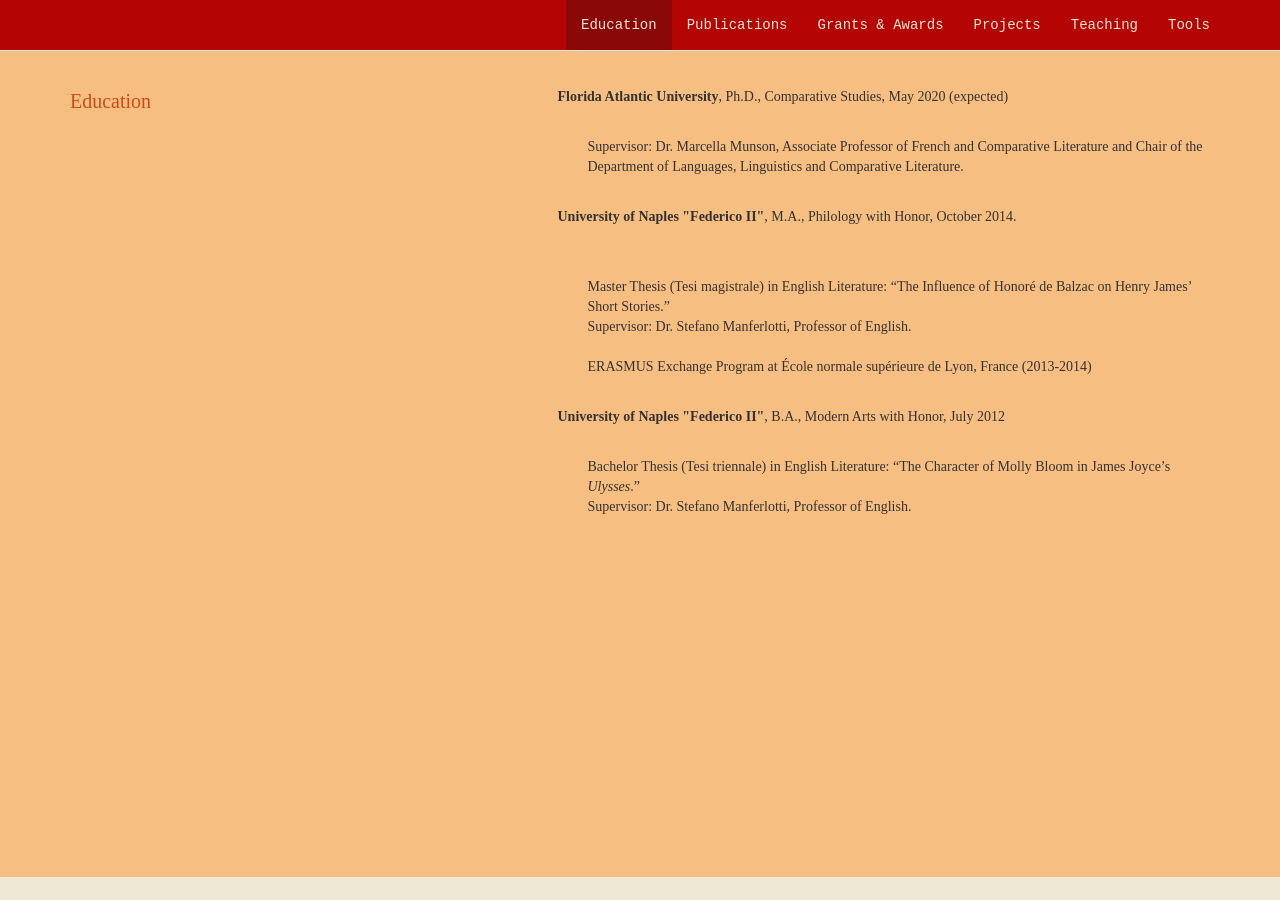
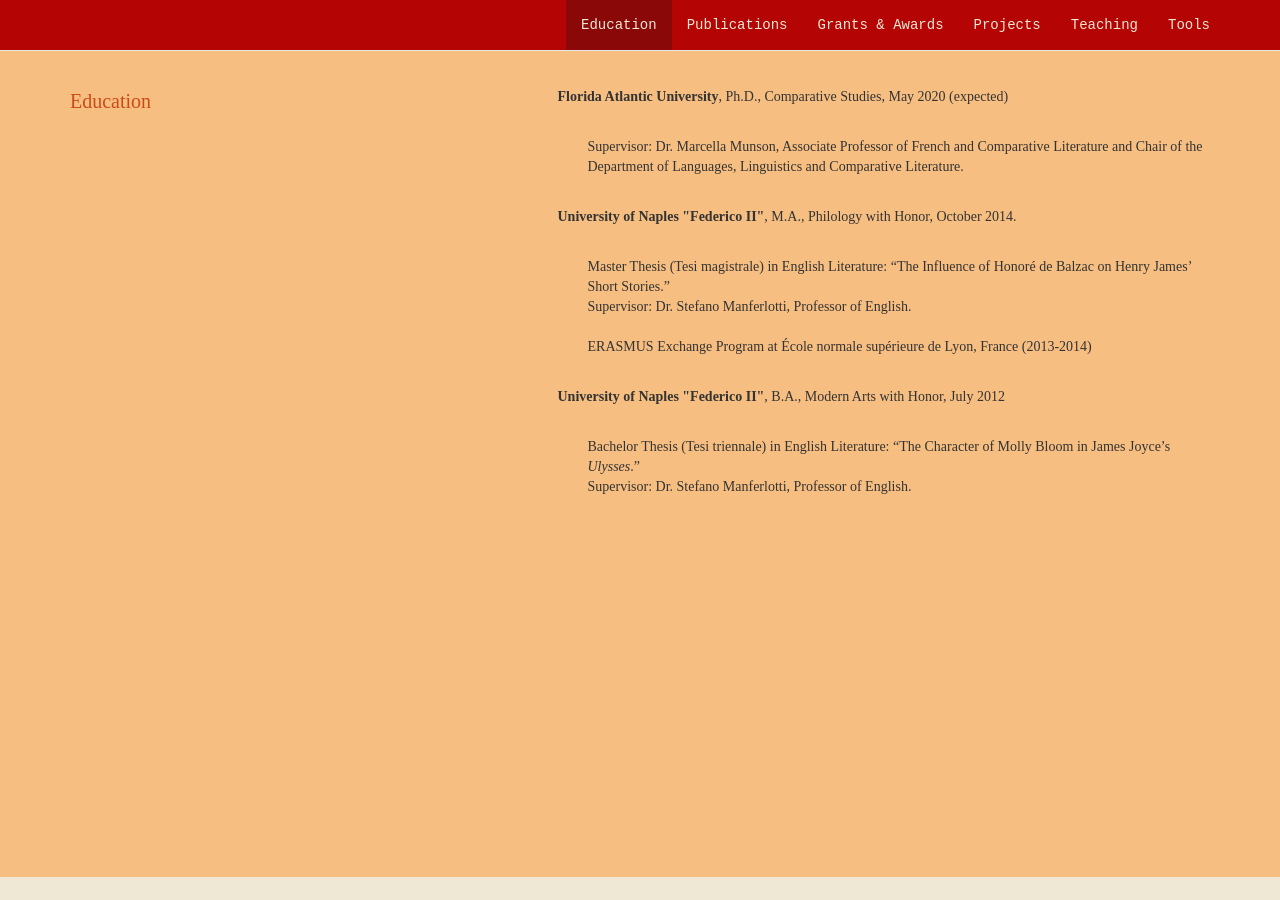
Before and after one commit to vivianapezzullo/nolauren.github.io, a Jekyll site: the page index.html, which Jekyll copies as it is, in a window 1280 px wide and 900 px high, scrolled down 923 px. Built offline with Jekyll 4.4.1, drawn with Linux system fonts in a browser that asks for light colours; nearby versions of some CDN libraries.

Commit message:
Update index.html

```diff
--- a/index.html
+++ b/index.html
@@ -130,9 +130,9 @@
                          </div>
                 <div class="col-sm-1"></div>
                 <div class="col-sm-7">
-                    <p class="text-left" style="margin-bottom:30px;"><b>Florida Atlantic University</b>, Ph.D., Comparative Studies, May 2020 (expected) <br>
+                    <p class="text-left" style="margin-bottom:30px;"><b>Florida Atlantic University</b>, Ph.D., Comparative Studies, May 2020 (expected)
                                         <p class="text-left" style="margin-bottom:30px; margin-left:30px;"> Supervisor: Dr. Marcella Munson, Associate Professor of French and Comparative Literature and Chair of the Department of Languages, Linguistics and Comparative Literature. <p>
-                    <p class="text-left" style="margin-bottom:30px;"><b>University of Naples "Federico II"</b>, M.A.,  Philology with Honor, October 2014. </p><br>
+                    <p class="text-left" style="margin-bottom:30px;"><b>University of Naples "Federico II"</b>, M.A.,  Philology with Honor, October 2014. </p>
                                         <p class="text-left" style="margin-bottom:30px; margin-left:30px;"> Master Thesis (Tesi magistrale) in English Literature: “The Influence of Honoré de Balzac on Henry James’ Short Stories.” <br>
                         Supervisor: Dr. Stefano Manferlotti, Professor of English. <br> <br>
                         ERASMUS Exchange Program at École normale supérieure de Lyon, France (2013-2014) </p>
```
